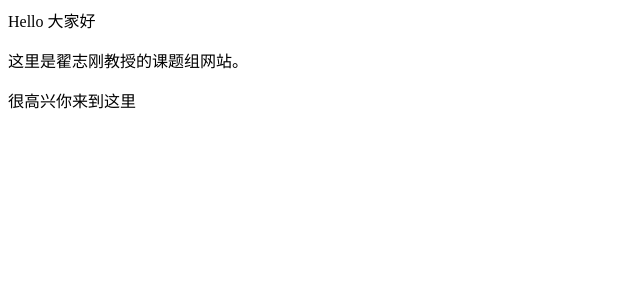
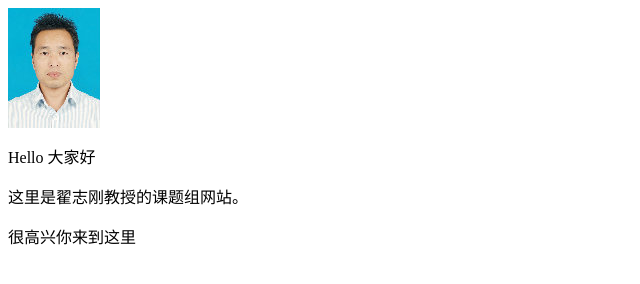
Before and after one commit to Zhai-net/Zhai-net.github.io, a plain HTML site: page index.html in a window 1280 px wide. Shown: the whole page, without its empty margins (0-640 px from the left). Drawn offline with Linux system fonts and the light colour scheme.

Commit message:
Update index.html

```diff
--- a/index.html
+++ b/index.html
@@ -1,3 +1,4 @@
+<img src="figure/zhai.jpg">
 <p>Hello 大家好</p>
 <p>这里是翟志刚教授的课题组网站。 </p>
 <p>很高兴你来到这里</p>
```
